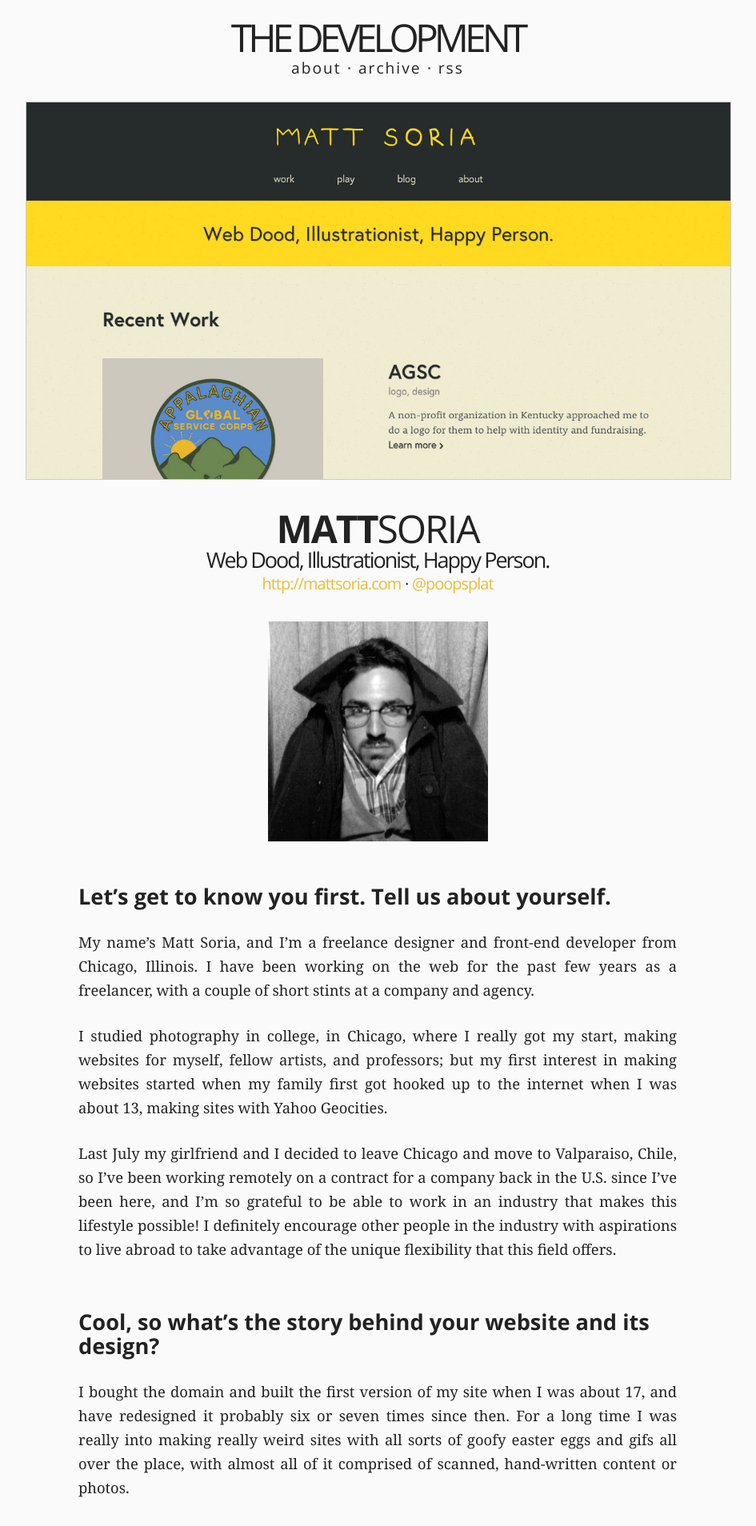
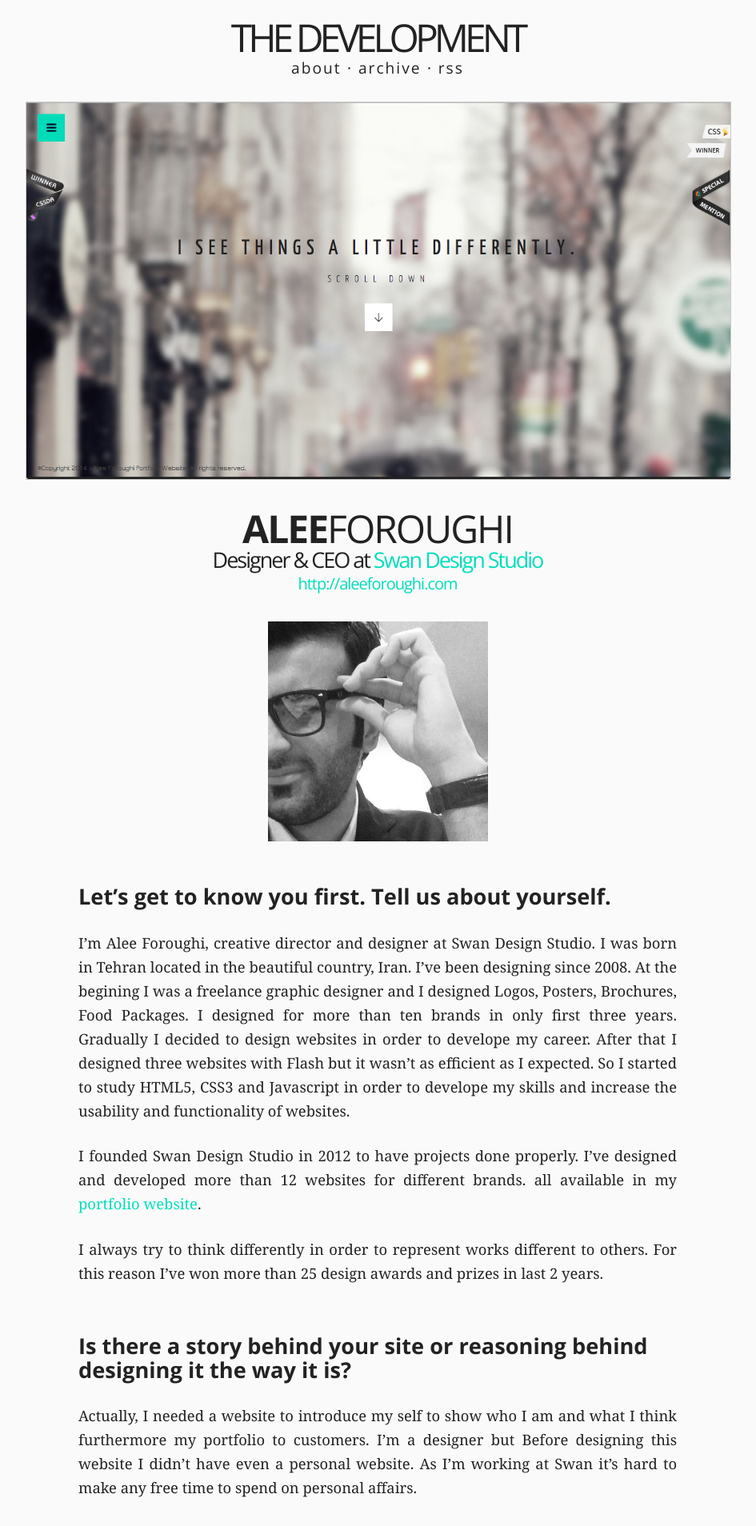
Before and after one commit to the-development/thedevelopment, a Jekyll site: the page built from index.html, in a window 1280 px wide. Shown: the top 1908 px of the page at 80% size, without its empty margins (168-1113 px from the left). Built offline with Jekyll 4.4.1, drawn with Linux system fonts in a browser that asks for light colours; Markdown is read by kramdown in place of the engine named in the settings; some of the changed text lies outside the part shown.

Commit message:
Upload Alee's Interview

```diff
--- /dev/null
+++ b/_posts/2014-04-07-alee-foroughi.md
@@ -0,0 +1,50 @@
+---
+layout: post
+firstname: Alee
+lastname: Foroughi
+position: Designer & CEO
+company: Swan Design Studio
+companyurl: http://wearetheswan.com/
+img: aleeforoughi.jpg
+screenshot: aleeforoughi.jpg
+website: http://aleeforoughi.com
+date:   2014-04-07 11:00:00
+categories: posts
+style: |
+  a {
+    color: #00debc;
+  }
+---
+
+## Let's get to know you first. Tell us about yourself.
+
+I'm Alee Foroughi, creative director and designer at Swan Design Studio. I was born in Tehran located in the beautiful country, Iran. I've been designing since 2008. At the begining  I was a freelance graphic designer and I designed Logos, Posters, Brochures, Food Packages. I designed for more than ten brands in only first three years. Gradually I decided to design websites in order to develope my career. After that I designed three websites with Flash but it wasn't as efficient as I expected. So I started to study HTML5, CSS3 and Javascript in order to develope my skills and increase the usability and functionality of websites.
+
+I founded Swan Design Studio in 2012 to have  projects done properly. I've designed and developed more than 12 websites for different brands. all available in my [portfolio website](http://aleeforoughi.com/).
+
+I always try to think differently in order to represent works different to others. For this reason I've won more than 25 design awards and prizes in last 2 years.
+
+## Is there a story behind your site or reasoning behind designing it the way it is?
+
+Actually, I needed a website to introduce my self to show who I am and what I think furthermore my portfolio to customers. I'm a designer but Before designing this website I didn't have even a personal website. As I'm working at Swan it's hard to make any free time to spend on personal affairs.
+
+## There are some great scolling parallax effects, do you feel like they helped in emphasizing the photos more as people scroll through them?
+
+Certainly. One of the most considerable parts of a website are photos. Parallax effects make them more impressive for users. I have used parallax effects in my other works specially for food industries websites which they need to advertise their products. [Ronik Food Industies website](http://ronikco.com/) and [Badr Food Industries webkit](http://badrfood.com/) might be good examples of what I have done.
+
+## You mention "Great Design is Transparent", could you elaborate on what you mean?
+
+You must have heard: "Good design is obvious, Great design is transparent." It's a quote from one of the most famous designers, Joe Sparano.
+I came across this quote long time ago and I have had it in the back of my mind pondering its meaning. I have come to a conclusion that, this quote means; Good design is obvious, it has accountability, and great design is transparent because it functions in a manner not evident to the user whereas by contrast bad design has no accountability nor does it function well.
+
+## What part of your website is your favourite, and why?
+
+Since it's my personal website, Naturally I like all parts of the website. But the part which indicates my works with triangle masks might be my favourite part. I used SVG to mask the HTML sections and the background image is fixed when you are scrolling. I inferred it from reflect of things in the mirror. It makes you feel you have some triangle mirrors which are set with different rotations. That's why it's a special part for me.
+
+## Is there anything you wish you knew when you first started building your website?
+
+Yes. I suppose it happens normally. In my point of view you are promoting your skills during each projects which you do. That's why I believe as you have each project done, it seems I have brushed up my information and I'm geable and more experienced than before and I wish I could start the project again to design.
+
+## Any upcoming changes we should look out for?
+
+Certainly. I have to design a part to show more details about my works. Also it would be better to add a part as a blog for my daily notes. Furthermore I have to make it responsive to browse the website in all devices.
```
Also changed, not shown: _posts/2014-03-31-matt-soria.md (+1 -1 lines), _posts/2014-02-19-paul-stamatiou.md (line endings or trailing spaces), images/dps/aleeforoughi.jpg (added), images/screenshots/aleeforoughi.jpg (added).
